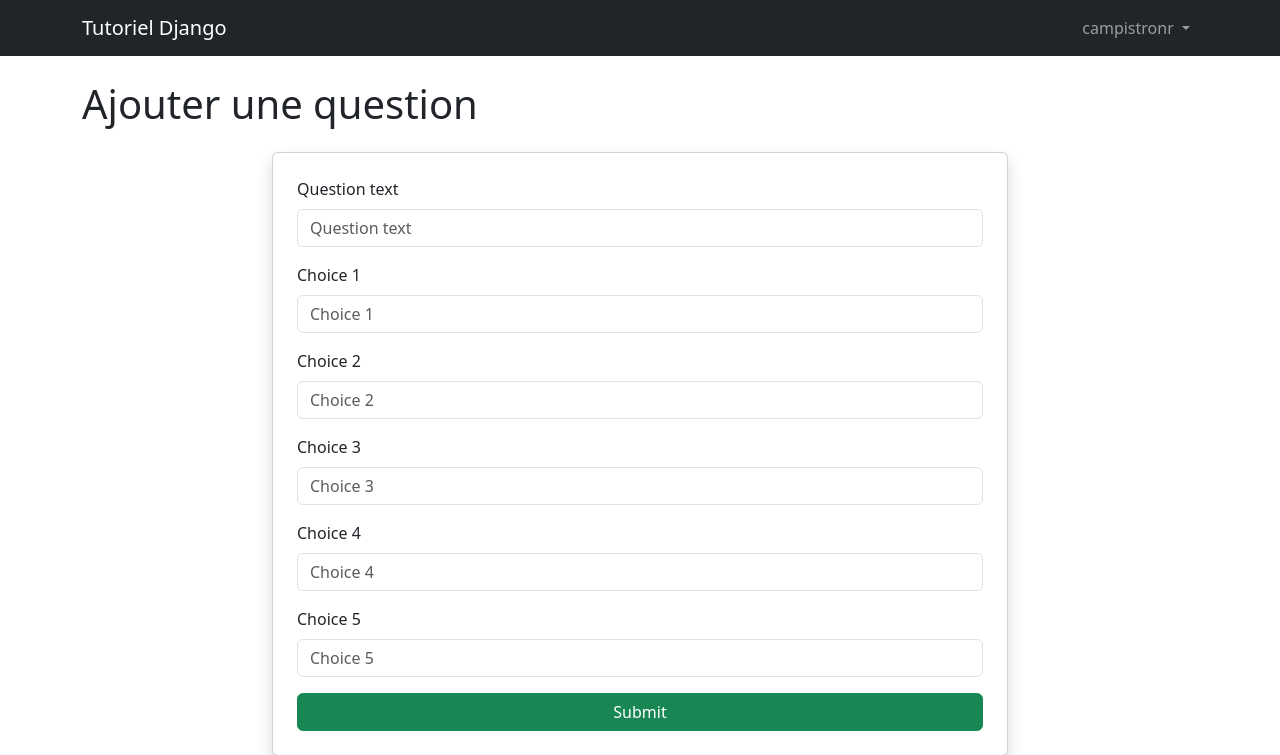
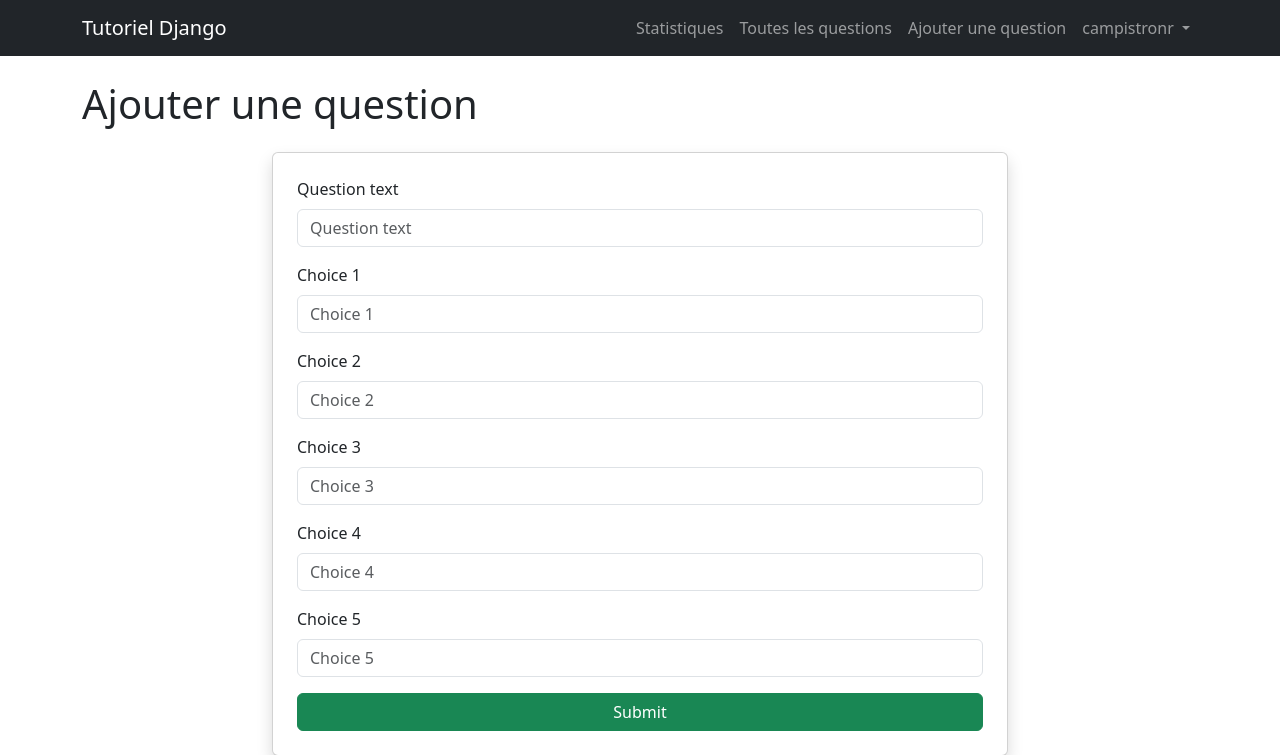
Before and after one commit to remicampistron512/django-tutorial, a Django app: page /polls/add_question2/ in a window 1280 px wide. Shown: the top 755 px of the page. Run offline with Django 5.2, Linux system fonts and the light colour scheme; a user stored in the database is signed in; some libraries are stand-ins or nearby versions.

Commit message:
ajout de liens dans le menu

```diff
--- a/templates/base.html
+++ b/templates/base.html
@@ -27,9 +27,20 @@
 
         <div class="collapse navbar-collapse" id="navbarNav">
             <ul class="navbar-nav ms-auto">
-
+               <a class="nav-link" href="{% url 'polls:statistics' %}">
+                    Statistiques
+               </a>
+                <a class="nav-link" href="{% url 'polls:all' %}">
+                    Toutes les questions
+               </a>
+               {% if user.is_authenticated %}
+                <a class="nav-link" href="{% url 'polls:add_question' %}">
+                    Ajouter une question
+               </a>
+                {% endif %}
                 {% if user.is_authenticated %}
                     <li class="nav-item dropdown">
+
                         <a class="nav-link dropdown-toggle" href="#"
                            role="button" data-bs-toggle="dropdown">
                             {{ user.get_full_name|default:user.username }}
```
